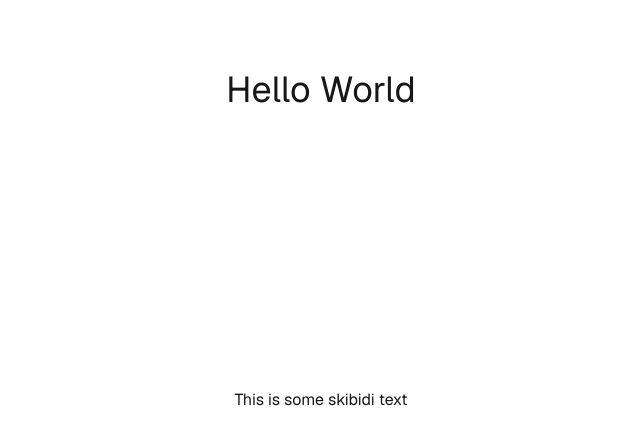
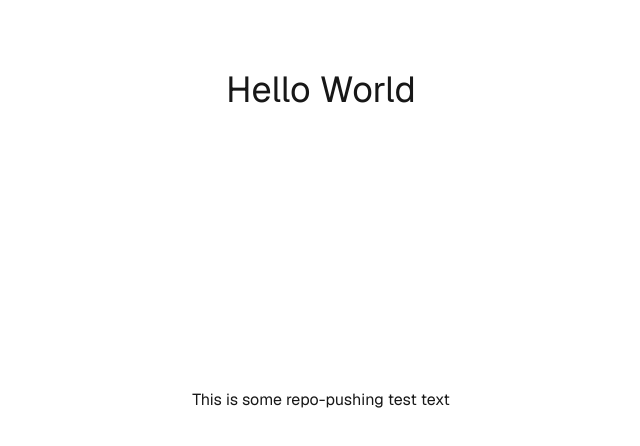
Before and after one commit to SuillyCoder/api-pass, a Next.js app: page / in a window 1280 px wide. Shown: the top 446 px of the page, without its empty margins (319-959 px from the left). Built offline with nearby package versions, Linux system fonts and the light colour scheme.

Commit message:
Update page.js

```diff
--- a/src/app/page.js
+++ b/src/app/page.js
@@ -4,7 +4,7 @@ export default function Home() {
   return (
     <div className="grid grid-rows-[20px_1fr_20px] items-center justify-items-center min-h-screen p-8 pb-20 gap-16 sm:p-20 font-[family-name:var(--font-geist-sans)]">
       <h1 className="text-4xl">Hello World</h1>
-      <h2>This is some skibidi text</h2>
+      <h2>This is some repo-pushing test text</h2>
     </div>
 
   );
```
